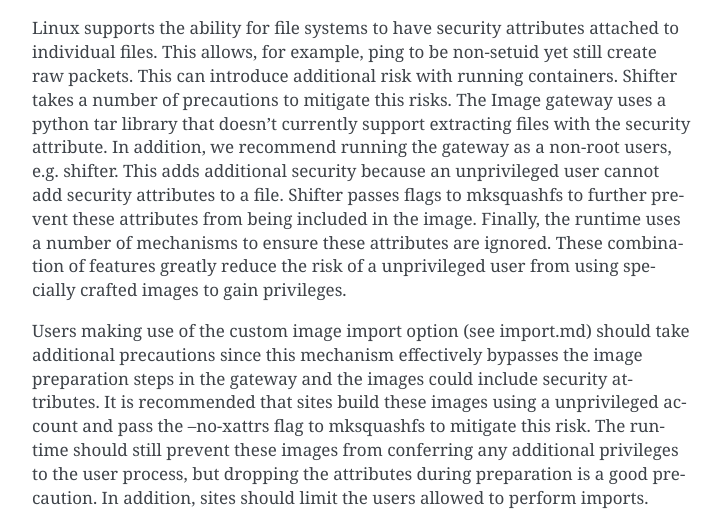
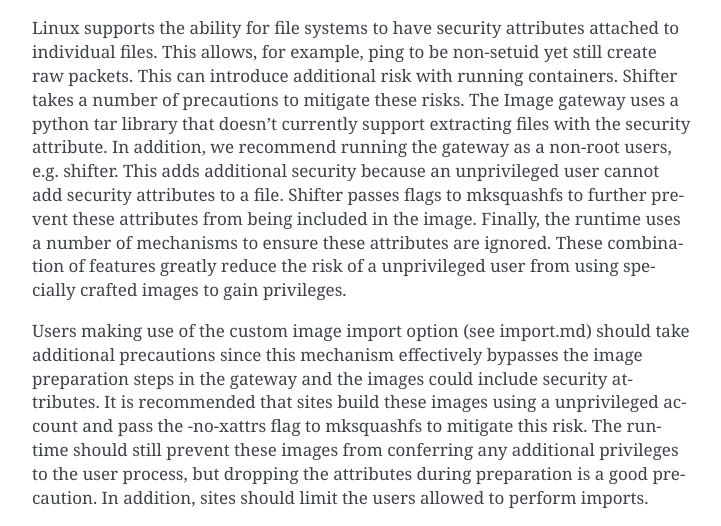
Before and after one commit to NERSC/shifter, a Sphinx documentation site: the page built from doc/security.rst, in a window 1280 px wide and 900 px high, scrolled down 1934 px. Shown: the part 244-770 px from the top of the window, without its empty margins (388-1109 px from the left). Built offline with Sphinx 7.4.7, drawn with Linux system fonts in a browser that asks for light colours.

Commit message:
A few adjustments from Doug

```diff
--- a/doc/security.rst
+++ b/doc/security.rst
@@ -90,7 +90,7 @@
 Linux supports the ability for file systems to have security attributes attached
 to individual files.  This allows, for example, ping to be non-setuid yet still
 create raw packets.  This can introduce additional risk with running containers.
-Shifter takes a number of precautions to mitigate this risks.  The Image gateway
+Shifter takes a number of precautions to mitigate these risks.  The Image gateway
 uses a python tar library that doesn't currently support extracting files with
 the security attribute.  In addition, we recommend running the gateway as a
 non-root users, e.g. shifter.  This adds additional security because an unprivileged
@@ -104,7 +104,7 @@
 additional precautions since this mechanism effectively bypasses the image
 preparation steps in the gateway and the images could include security
 attributes.  It is recommended that sites build these images using a
-unprivileged account and pass the --no-xattrs flag to mksquashfs to mitigate
+unprivileged account and pass the -no-xattrs flag to mksquashfs to mitigate
 this risk.  The runtime should still prevent these images from conferring any
 additional privileges to the user process, but dropping the attributes during
 preparation is a good precaution.  In addition, sites should limit the users
```
Also changed, not shown: doc/import.md (+5 -2 lines).
